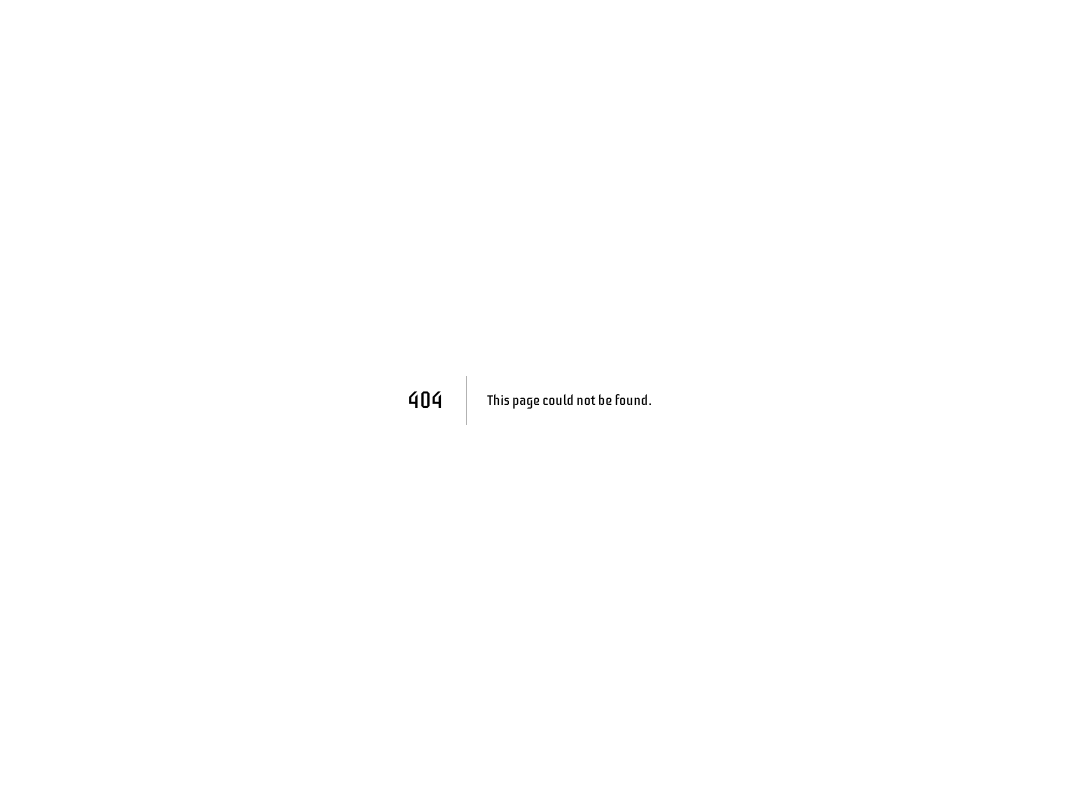
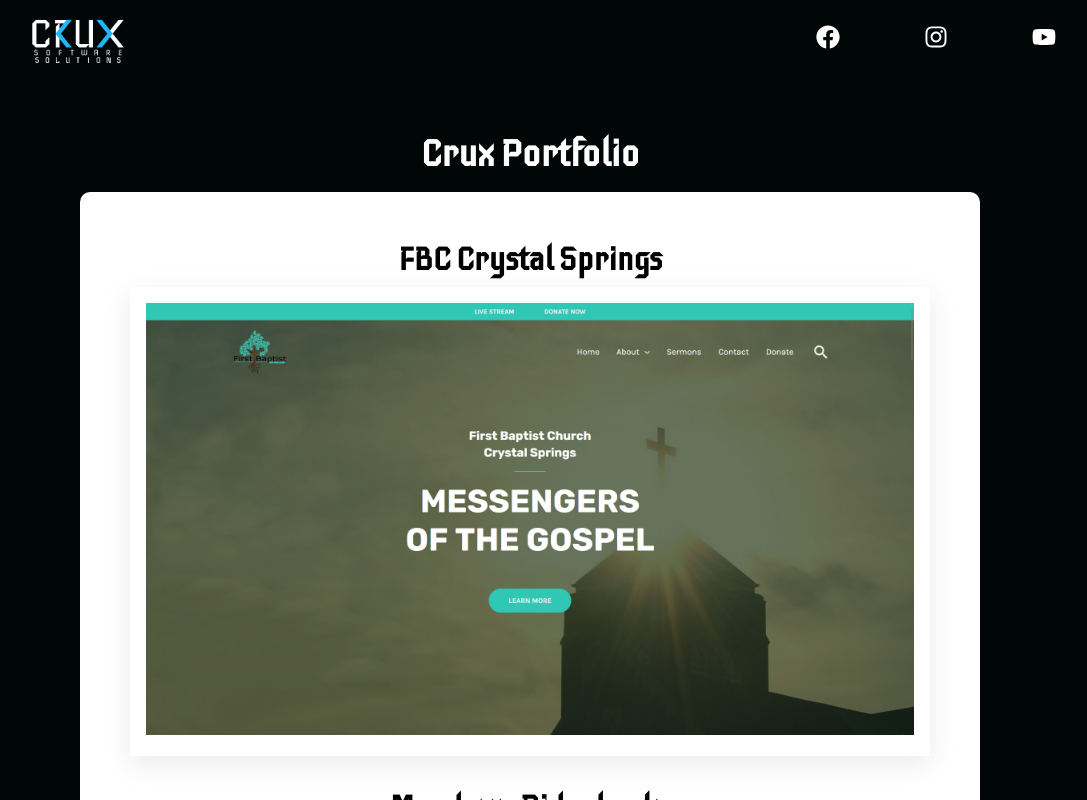
Before and after one commit to mroberson11/cruxmockup, a Next.js app: page /portfolio in a window 1280 px wide. Before the commit this address had no page. Shown: the whole page, without its empty margins (110-1197 px from the left). Built offline with nearby package versions, Linux system fonts and the light colour scheme.

Commit message:
Add WP Portfolio

```diff
--- /dev/null
+++ b/pages/portfolio.js
@@ -0,0 +1,11 @@
+import React from "react";
+import Portfolio from "../src/components/Portfolio";
+const PortfolioPage = () => {
+  return (
+    <>
+      <Portfolio />
+    </>
+  );
+};
+
+export default PortfolioPage;
--- a/src/components/HeroSection/index.js
+++ b/src/components/HeroSection/index.js
@@ -47,8 +47,8 @@
         )}
       </HeroBg>
       <HeroContent>
-        <HeroH1>Restaurant E-Commerce</HeroH1>
-        <HeroP>Done-For-You</HeroP>
+        <HeroH1>DFY Online Storefronts & Mobile Ordering</HeroH1>
+        <HeroP>for Restaurants</HeroP>
         <HeroBtnWrapper
           whileHover={{
             scale: 1.1,
--- /dev/null
+++ b/src/components/Portfolio/PortfolioElements.js
@@ -0,0 +1,69 @@
+import styled from "styled-components";
+import { motion } from "framer-motion";
+
+export const Container = styled.div`
+  min-height: 692px;
+  position: fixed;
+  bottom: 0;
+  left: 0;
+  right: 0;
+  top: 0;
+  z-index: 0;
+  overflow: scroll;
+  overflow-x: hidden;
+  background: var(--trueBlack);
+`;
+
+export const PortfolioH1 = styled.h1`
+  color: var(--trueWhite);
+  font-size: 2.3em;
+  text-align: center;
+  margin-top: 7rem;
+`;
+export const PortfolioWrapper = styled.div`
+  display: grid;
+  width: 100%;
+  margin-right: auto;
+  margin-left: auto;
+  padding: 0 24px;
+  justify-content: center;
+  background: transparent;
+`;
+
+export const PortfolioContent = styled.div`
+  background: var(--trueWhite);
+  border-radius: 10px;
+  width: clamp(250px, 90vw, 900px);
+  padding: 1rem;
+  margin-top: 1rem;
+  margin-bottom: 2rem;
+`;
+
+export const InfoSection = styled.div`
+  display: flex;
+  justify-content: center;
+  align-items: center;
+  flex-direction: column;
+  min-height: 100px;
+  margin-top: 2rem;
+`;
+
+export const InfoSectionHeader = styled(motion.h2)`
+  font-size: 2rem;
+  margin-bottom: 0.5rem;
+`;
+
+export const ImgWrap = styled(motion.div)`
+  max-width: 800px;
+  height: 100%;
+  padding: 1rem;
+  box-shadow: rgba(149, 157, 165, 0.2) 0px 8px 24px;
+`;
+
+export const LogoImg = styled.img`
+  width: 700px;
+
+  @media screen and (max-width: 500px) {
+    width: 200px;
+  }
+`;
--- /dev/null
+++ b/src/components/Portfolio/index.js
@@ -0,0 +1,121 @@
+import React from "react";
+import AltNav from "../AltNav";
+import CruxFastFood from "../../images/DemoImages/fast-food-hero-section.png";
+import FBCCS from "../../images/DemoImages/fbc-cs.png";
+import MeadowsRidgebacks from "../../images/DemoImages/meadows-ridgebacks.png";
+import Footer from "../Footer";
+import Image from "next/image";
+import Link from "next/link";
+import { useAnimation } from "framer-motion";
+import { useMyAnimation } from "../../hooks/useMyAnimation";
+import {
+  Container,
+  PortfolioH1,
+  PortfolioWrapper,
+  PortfolioContent,
+  InfoSection,
+  InfoSectionHeader,
+  ImgWrap,
+} from "./PortfolioElements";
+
+const Portfolio = () => {
+  const animation = useAnimation();
+  const { ref, initial } = useMyAnimation({ animation });
+
+  return (
+    <>
+      <Container>
+        <AltNav />
+        <PortfolioH1>Crux Portfolio</PortfolioH1>
+        <PortfolioWrapper>
+          <PortfolioContent>
+            <InfoSection>
+              <InfoSectionHeader
+                ref={ref}
+                initial={initial}
+                transition={{ delay: 0.1, duration: 0.6 }}
+                animate={animation}
+              >
+                FBC Crystal Springs
+              </InfoSectionHeader>
+              <ImgWrap
+                initial={initial}
+                transition={{ delay: 0.3, duration: 0.6 }}
+                animate={animation}
+                whileHover={{
+                  scale: 1.02,
+                  transition: { duration: 0.2 },
+                }}
+              >
+                <Link href="https://fbccrystalsprings.com" passHref>
+                  <Image
+                    src={FBCCS}
+                    alt="FBC Crystal Springs"
+                    priority={true}
+                  />
+                </Link>
+              </ImgWrap>
+            </InfoSection>
+
+            <InfoSection>
+              <InfoSectionHeader
+                initial={initial}
+                transition={{ delay: 0.5, duration: 0.6 }}
+                animate={animation}
+              >
+                Meadows Ridgebacks
+              </InfoSectionHeader>
+              <ImgWrap
+                initial={initial}
+                transition={{ delay: 0.7, duration: 0.6 }}
+                animate={animation}
+                whileHover={{
+                  scale: 1.02,
+                  transition: { duration: 0.2 },
+                }}
+              >
+                <Link href="https://meadowsridgebacks.com" passHref>
+                  <Image
+                    src={MeadowsRidgebacks}
+                    alt="Meadows Ridgebacks"
+                    priority={true}
+                  />
+                </Link>
+              </ImgWrap>
+            </InfoSection>
+
+            <InfoSection>
+              <InfoSectionHeader
+                initial={initial}
+                transition={{ delay: 0.9, duration: 0.6 }}
+                animate={animation}
+              >
+                Crux Fast Food
+              </InfoSectionHeader>
+              <ImgWrap
+                initial={initial}
+                transition={{ delay: 0.11, duration: 0.6 }}
+                animate={animation}
+                whileHover={{
+                  scale: 1.02,
+                  transition: { duration: 0.2 },
+                }}
+              >
+                <Link href="https://56e20ef9aa.nxcli.net" passHref>
+                  <Image
+                    src={CruxFastFood}
+                    alt="Crux Fast Food"
+                    priority={true}
+                  />
+                </Link>
+              </ImgWrap>
+            </InfoSection>
+          </PortfolioContent>
+        </PortfolioWrapper>
+        <Footer />
+      </Container>
+    </>
+  );
+};
+
+export default Portfolio;
```
Also changed, not shown: src/components/HeroSection/HeroElements.js (+6 -6 lines), src/images/DemoImages/fbc-cs.png (added), src/images/DemoImages/meadows-ridgebacks.png (added).
